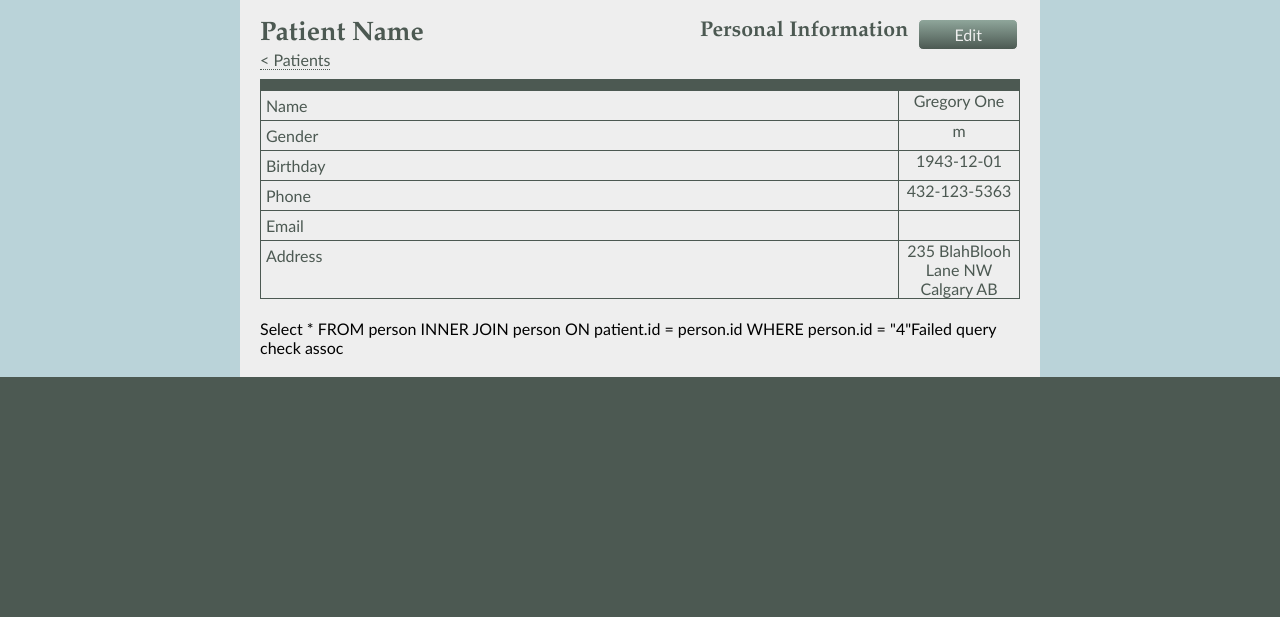
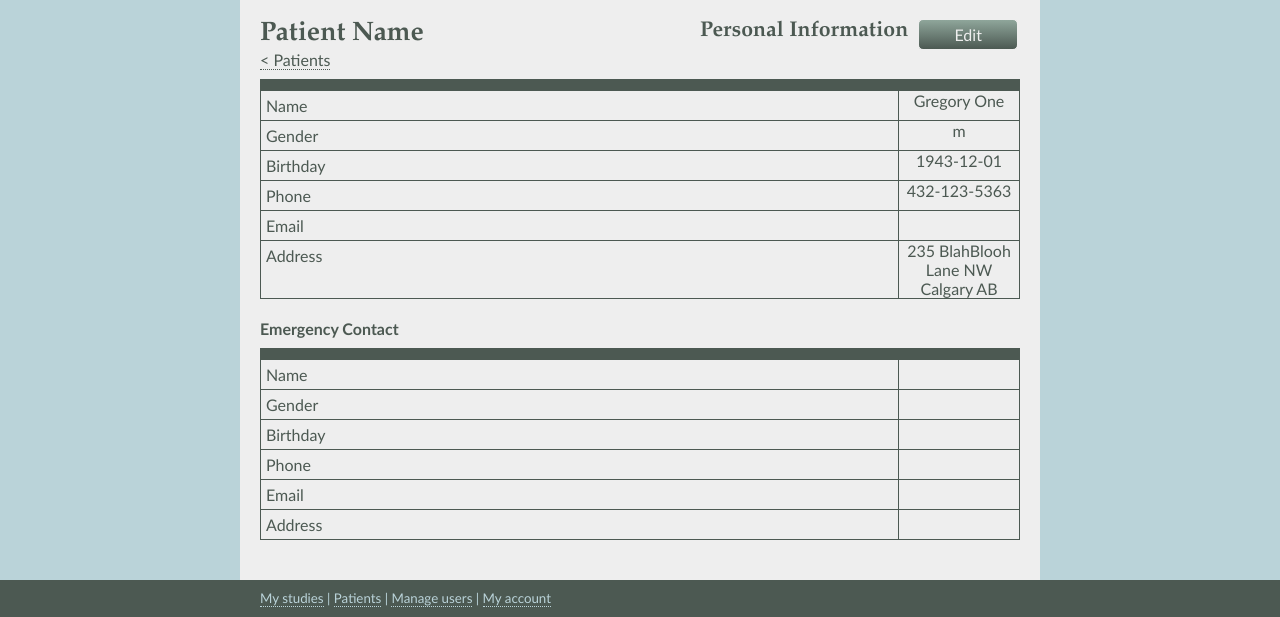
Before and after one commit to ajtoyoda/ResearchDatabase, a PHP site: page /patient/view-personal.php?ID=1 in a window 1280 px wide. Shown: the part 118-735 px from the top of the page. Run offline with PHP 8.4, Linux system fonts and the light colour scheme; a user stored in the database is signed in; data comes from the database, SQL or seed files in the repository; data that the repository does not hold is empty.

Commit message:
Small bugfix part 2

```diff
--- a/patient/view-personal.php
+++ b/patient/view-personal.php
@@ -102,7 +102,7 @@
 					  </table>";
 			//EMERGENCY CONTACT
 				if(!empty($dataArray['Emergency_ID'])){
-					$query = "Select * FROM person INNER JOIN person ON patient.id = person.id WHERE person.id = \"".$dataArray['Emergency_ID']."\"";
+					$query = "Select * FROM person INNER JOIN patient ON patient.id = person.id WHERE person.id = \"".$dataArray['Emergency_ID']."\"";
 					$dataArray = queryAssoc($mysqli, $query);
 					echo
 						"<h2><p>Emergency Contact</p></h2>
```
